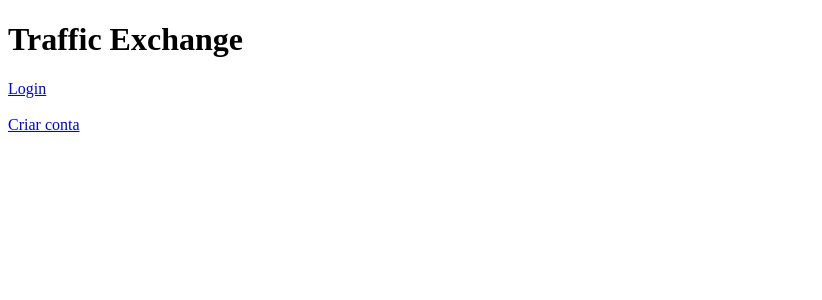
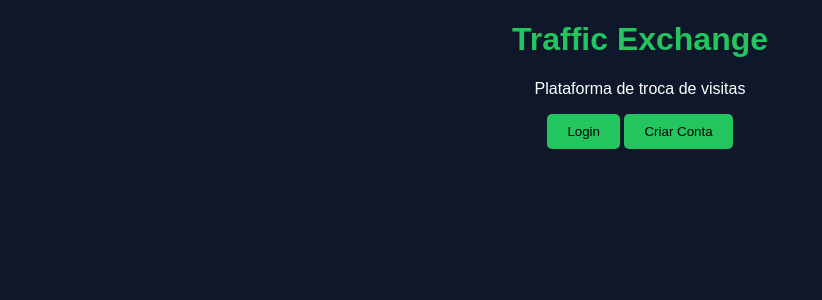
Before and after one commit to wagnermarzzo/traffic-exchange, a Python web app: template templates/index.html in a window 1280 px wide. Shown: the top 300 px of the page, without its empty margins (0-822 px from the left). Run offline with Jinja, Linux system fonts and the light colour scheme; the template is opened without the code that fills it, so the values that code supplies are empty.

Commit message:
Enhance index.html with title and button layout
Added a title and improved the layout with buttons.

```diff
--- a/templates/index.html
+++ b/templates/index.html
@@ -2,18 +2,34 @@
 <html>
 
 <head>
+
 <title>Traffic Exchange</title>
+
+<link rel="stylesheet" href="/static/style.css">
+
 </head>
 
-<body>
+<body class="home">
+
+<div class="center-panel">
 
 <h1>Traffic Exchange</h1>
 
-<a href="/login">Login</a>
+<p>Plataforma de troca de visitas</p>
 
-<br><br>
+<div class="buttons">
 
-<a href="/register">Criar conta</a>
+<a href="/login">
+<button>Login</button>
+</a>
+
+<a href="/register">
+<button>Criar Conta</button>
+</a>
+
+</div>
+
+</div>
 
 </body>
 
```
